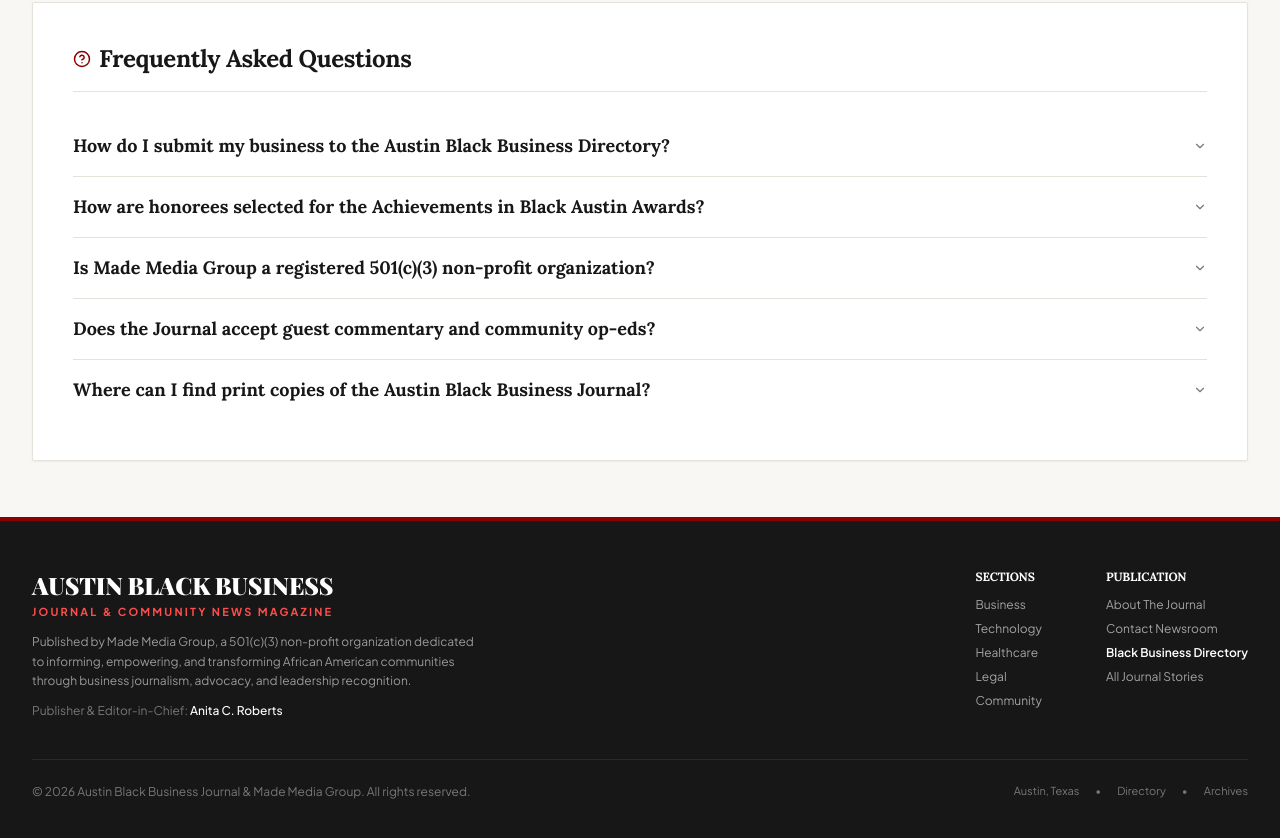
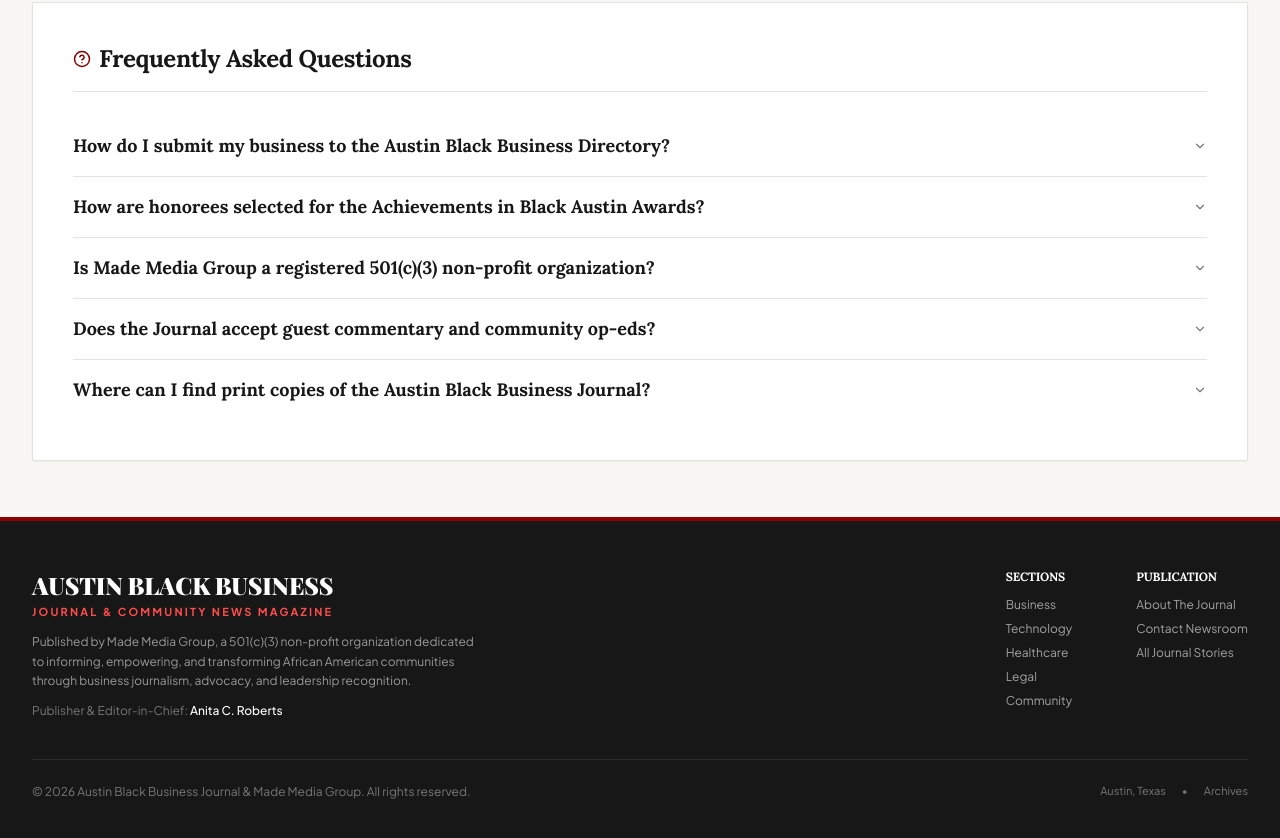
Before and after one commit to rohitchauhan108/Austin-Black-Business, a Next.js app: page /contact in a window 1280 px wide. Shown: the part 1704-2542 px from the top of the page. Built offline with nearby package versions, Linux system fonts and the light colour scheme; a web font is replaced by a local one.

Commit message:
remvoe the navlinks

```diff
--- a/components/Footer.jsx
+++ b/components/Footer.jsx
@@ -75,14 +75,6 @@
                 </li>
                 <li>
                   <button
-                    onClick={() => navigate('/directory')}
-                    className="hover:text-[#FF4D4D] text-white font-semibold transition-colors cursor-pointer"
-                  >
-                    Black Business Directory
-                  </button>
-                </li>
-                <li>
-                  <button
                     onClick={() => navigate('/blog')}
                     className="hover:text-[#FF4D4D] transition-colors cursor-pointer"
                   >
@@ -101,13 +93,6 @@
             <span>Austin, Texas</span>
             <span>•</span>
             <button
-              onClick={() => navigate('/directory')}
-              className="hover:text-white transition-colors cursor-pointer"
-            >
-              Directory
-            </button>
-            <span>•</span>
-            <button
               onClick={() => navigate('/blog')}
               className="hover:text-white transition-colors cursor-pointer"
             >
--- a/components/Header.jsx
+++ b/components/Header.jsx
@@ -36,7 +36,6 @@
     { label: 'Healthcare', path: '/blog?category=Healthcare' },
     { label: 'Legal', path: '/blog?category=Legal' },
     { label: 'Community', path: '/blog?category=Community' },
-    { label: 'Business Directory', path: '/directory' },
     { label: 'About', path: '/about' },
     { label: 'Contact', path: '/contact' }
   ];
--- a/components/HomePage.jsx
+++ b/components/HomePage.jsx
@@ -34,8 +34,7 @@
     { label: 'Healthcare Pioneers', query: 'Healthcare' },
     { label: 'Capital & Investment', query: 'Business' },
     { label: 'Legal Counsel', query: 'Legal' },
-    { label: 'East Austin Heritage', query: 'Community' },
-    { label: 'Business Directory', path: '/directory' }
+    { label: 'East Austin Heritage', query: 'Community' }
   ];
 
   return (
```
